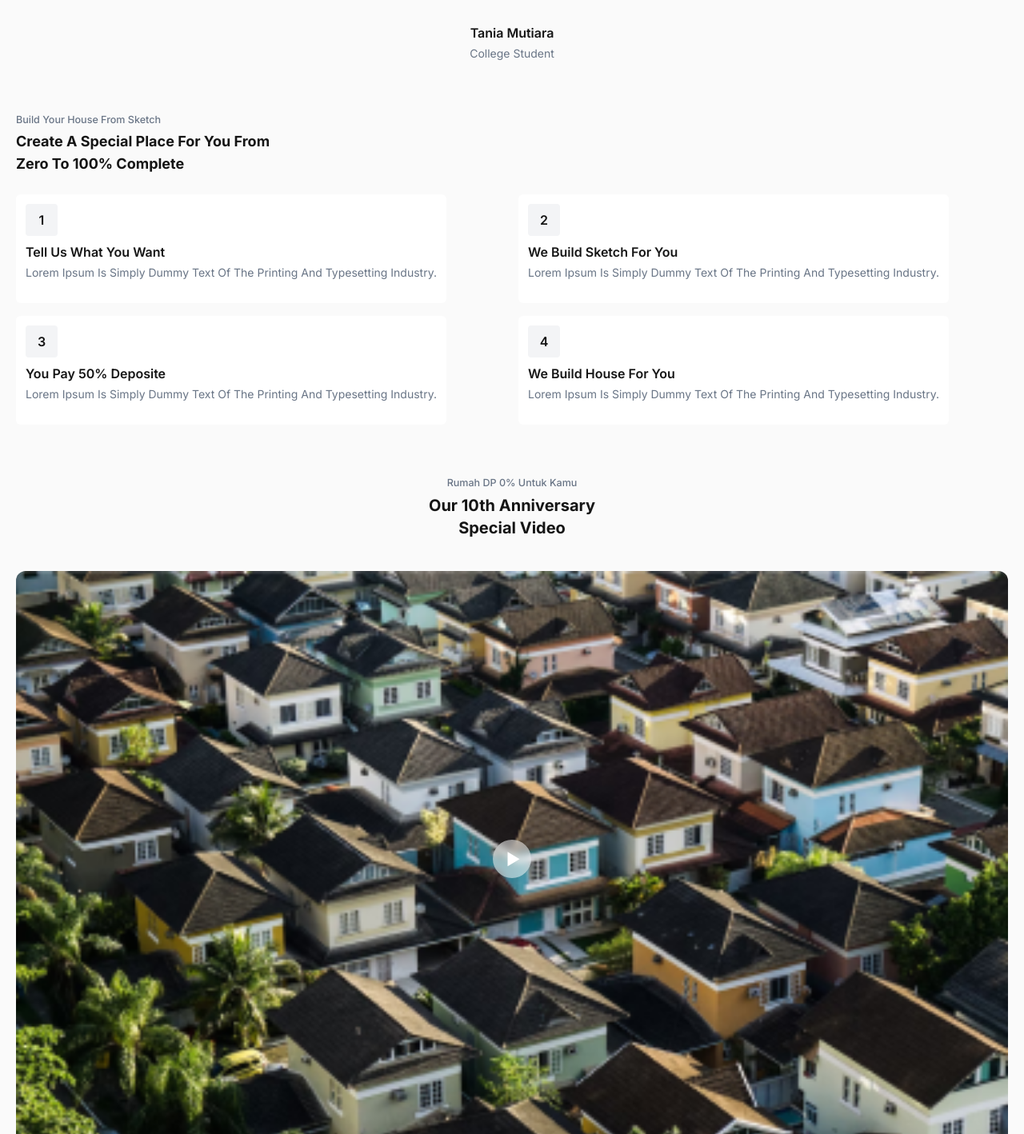
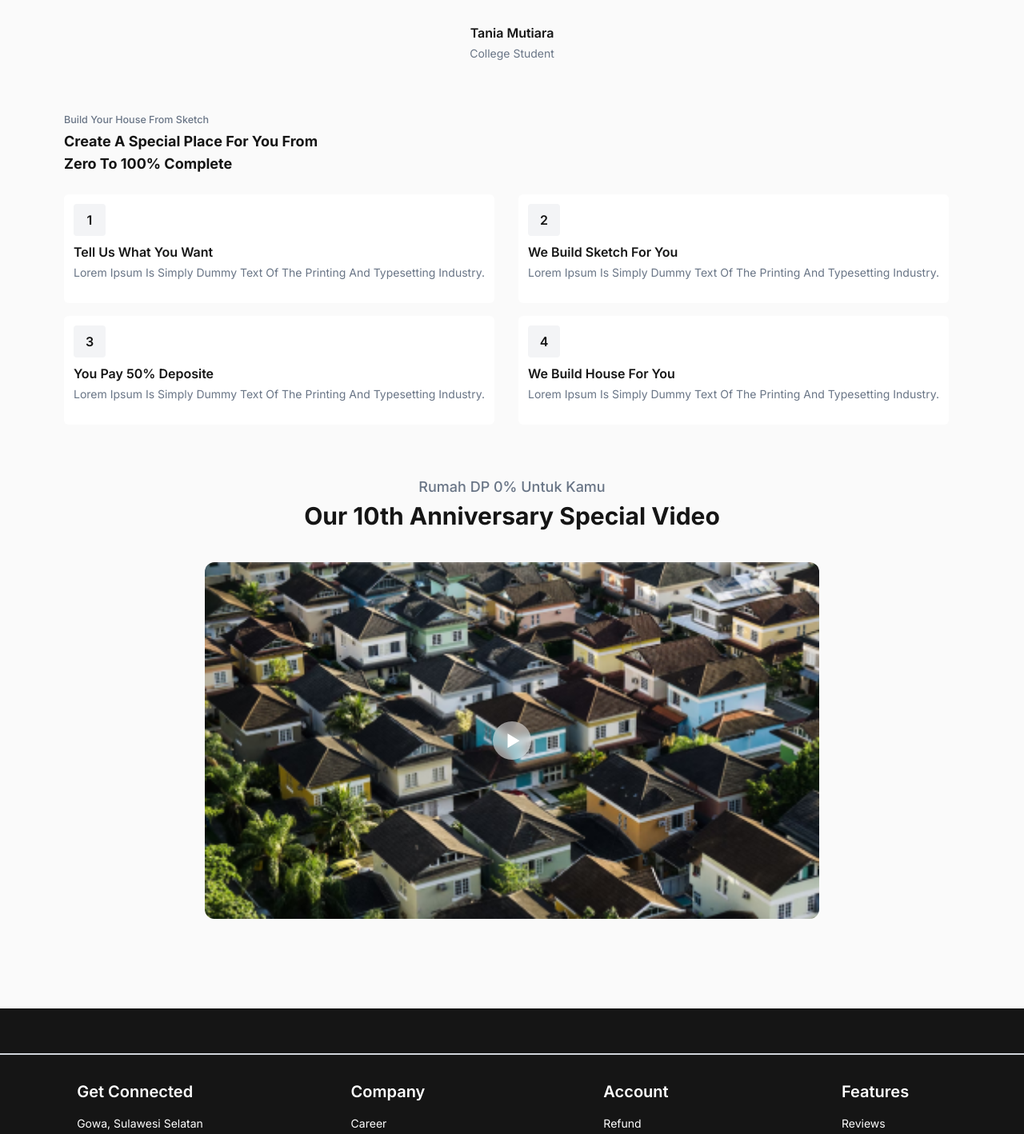
Before and after one commit to msuryaditriputraR/rentind-project, a website: page index.html in a window 1280 px wide. Shown: the part 2970-4388 px from the top of the page at 80% size. Drawn offline with nearby package versions, Linux system fonts and the light colour scheme.

Commit message:
feat: responsive video section

```diff
--- a/index.html
+++ b/index.html
@@ -285,7 +285,7 @@
         </section>
 
         <!-- Services -->
-        <section class="py-8 px-5">
+        <section class="py-8 px-5 lg:px-20">
             <div>
                 <h2 class="text-xl font-bold capitalize mb-2">the reason why you should <br> buy your residence from us
                 </h2>
@@ -361,7 +361,7 @@
         </section>
 
         <!-- Testi -->
-        <section class="px-5 py-8 sm:text-center">
+        <section class="px-5 py-8 sm:text-center lg:px-20">
             <div class="text-center">
                 <img src="assets/img/testi/tania mutiara.png" alt="tania mutiara" class="rounded-xl inline">
             </div>
@@ -383,7 +383,7 @@
         </section>
 
         <!-- Steps -->
-        <section class="py-8 px-5">
+        <section class="py-8 px-5 lg:px-20">
             <div>
                 <p class="text-[.785rem] font-medium text-blue-core capitalize mb-1">build your house from sketch </p>
                 <h2 class="text-lg font-bold capitalize mb-6">create a Special place for you from <br> zero to 100%
@@ -453,12 +453,14 @@
         <!-- VIDEO -->
         <section class="py-8 px-5 text-center">
             <div>
-                <p class="text-[.785rem] font-medium text-blue-core capitalize mb-1">Rumah DP 0% untuk kamu</p>
-                <h2 class="text-xl font-bold capitalize mb-10">our 10th anniversary <br> special video
+                <p class="text-sm font-medium text-blue-core capitalize mb-1 lg:text-lg">Rumah DP 0% untuk kamu</p>
+                <h2 class="text-xl font-bold capitalize mb-10 lg:text-3xl">our 10th anniversary <br class="lg:hidden">
+                    special video
                 </h2>
             </div>
-            <div class="relative">
-                <img src="assets/img/video.png" alt="10th anniversary special video" class="rounded-xl w-full">
+            <div class="relative lg:mb-20">
+                <img src="assets/img/video.png" alt="10th anniversary special video"
+                    class="rounded-xl w-full lg:w-[60vw] lg:mx-auto">
                 <span class="absolute w-12 bg-white/50 h-12 inline-flex items-center justify-center rounded-full backdrop-blur-sm text-white text-4xl
                     top-[50%] left-[50%] translate-x-[-50%] translate-y-[-50%] pl-1">
                     <i class='bx bx-play'></i>
```
Also changed, not shown: assets/css/style.css.
